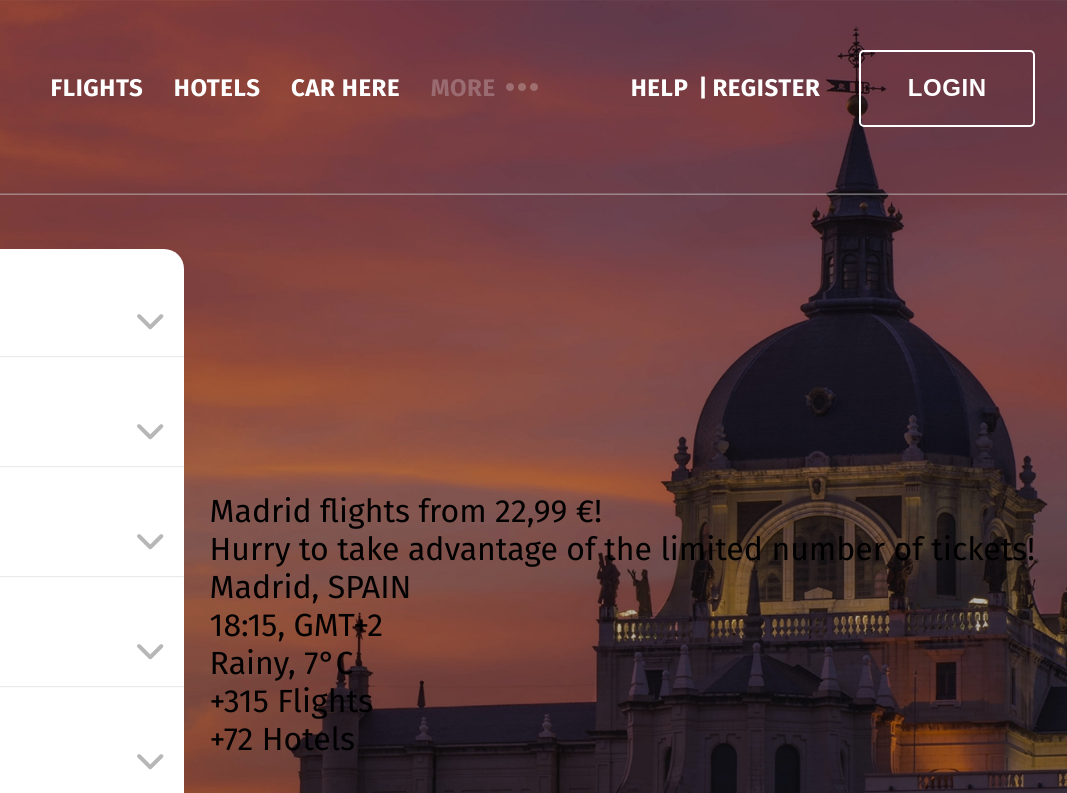
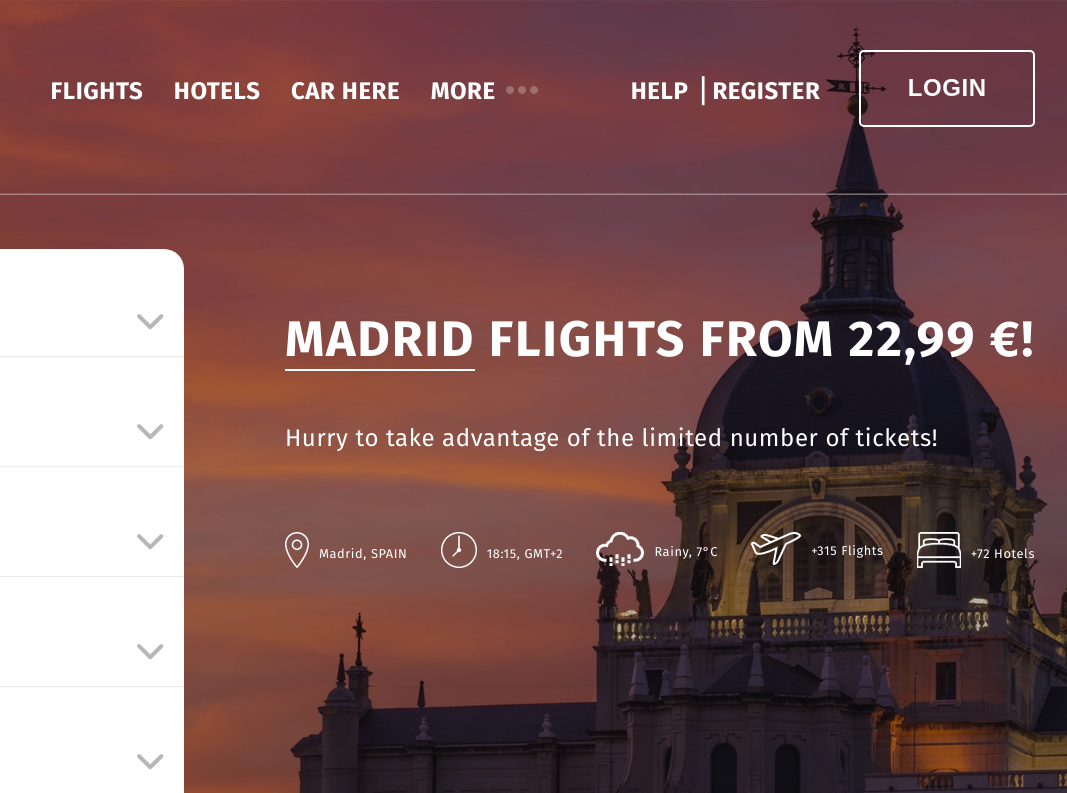
Before and after one commit to Necritto/get2_agency, a website built with webpack: page src/index.html in a window 1280 px wide. Shown: the top 793 px of the page, 213-1280 px from the left. Built offline with nearby package versions, Linux system fonts and the light colour scheme.

Commit message:
Feature: header styles added [ref:no-ref]

```diff
--- a/src/assets/scss/modules/header.scss
+++ b/src/assets/scss/modules/header.scss
@@ -20,7 +20,10 @@
   flex-basis: 80%;
   justify-content: space-around;
   align-items: center;
-  @include font;
+
+  a {
+    @include font;
+  }
 }
 
 .nav__ul {
@@ -48,7 +51,10 @@
 
 .help::after {
   content: '|';
-  padding-left: 15%;
+  padding-left: 12%;
+  color: #ffffff;
+  position: relative;
+  top: 3px;
 }
 
 .login {
@@ -57,6 +63,7 @@
   border-radius: 5px;
   border: 2px solid #ffffff;
   background-color: transparent;
+  cursor: pointer;
   @include font;
 }
 
@@ -104,7 +111,7 @@
 .searchBox__item-text {
   @include font;
   color: #b7b7b7;
-  font-weight: 400;
+  font-weight: $mainFontWeight;
   letter-spacing: 0.8px;
 }
 
@@ -126,29 +133,67 @@
   letter-spacing: 0.9px;
   background-color: transparent;
   font-size: 36px;
+  cursor: pointer;
 }
-
-
-
-
-
-
-
-
-
-
-
-
-
-
-
-
-
-
-
-
 
 .headerContent {
   display: flex;
   flex-direction: column;
+  position: relative;
+  top: -190px;
 }
+
+.headerContent__theme {
+  @include font;
+  font-size: 50px;
+  margin-bottom: 55px;
+  letter-spacing: 1.8px;
+
+  span {
+    border-bottom: 2px solid #ffffff;
+  }
+}
+
+.headerContent__descr {
+  @include font;
+  text-transform: none;
+  font-weight: $mainFontWeight;
+  padding-bottom: 70px;
+}
+
+.headerContent__icons {
+  display: flex;
+  justify-content: space-between;
+}
+
+.headerContent__content-item {
+  @include font;
+  font-size: 40%;
+  font-weight: $mainFontWeight;
+  text-transform: none;
+
+  .place::before {
+    @include iconPosition;
+    content: url(../img/place.png);
+  }
+
+  .time::before {
+    @include iconPosition;
+    content: url(../img/timezone.png);
+  }
+
+  .weather::before {
+    @include iconPosition;
+    content: url(../img/rain.png);
+  }
+
+  .flights::before {
+    @include iconPosition;
+    content: url(../img/flight.png);
+  }
+
+  .hotels::before {
+    @include iconPosition;
+    content: url(../img/hotel.png);
+  }
+}
--- a/src/assets/scss/utils/mixins.scss
+++ b/src/assets/scss/utils/mixins.scss
@@ -22,3 +22,9 @@
   text-transform: uppercase;
   letter-spacing: $spacing;
 }
+
+@mixin iconPosition {
+  position: relative;
+  top: 10px;
+  margin-right: 10px;
+}
--- a/src/index.html
+++ b/src/index.html
@@ -19,14 +19,14 @@
         </div>
         <nav class="nav">
           <ul class="nav__ul">
-            <li class="nav__item">Flights</li>
-            <li class="nav__item">Hotels</li>
-            <li class="nav__item">Car here</li>
-            <li class="nav__item">More</li>
+            <li class="nav__item"><a href="#">Flights</a></li>
+            <li class="nav__item"><a href="#">Hotels</a></li>
+            <li class="nav__item"><a href="#">Car here</a></li>
+            <li class="nav__item"><a href="#">More</a></li>
           </ul>
           <div class="nav__addition">
-            <p class="help">Help</p>
-            <p class="reg">Register</p>
+            <p class="help"><a href="#">Help</a></p>
+            <p class="reg"><a href="#">Register</a></p>
           </div>
         </nav>
         <button class="login">Login</button>
@@ -84,31 +84,26 @@
             <a href="#" class="searchBox__item-arrow"></a>
           </div>
           <div class="searchBox__item">
-            <button class="searchBox__item-search">Search</button>
+            <button class="searchBox__item-search">Search!</button>
           </div>
         </div>
         <div class="headerContent">
-          <h1 class="headerContent__theme">Madrid flights from 22,99 €!</h1>
+          <h1 class="headerContent__theme"><span>Madrid</span> flights from 22,99 €!</h1>
           <p class="headerContent__descr">Hurry to take advantage of the limited number of tickets!</p>
           <div class="headerContent__icons">
             <div class="headerContent__content-item">
-              <div class="headerContent__content-icon"></div>
               <p class="headerContent__content-text place">Madrid, SPAIN</p>
             </div>
             <div class="headerContent__content-item">
-              <div class="headerContent__content-icon"></div>
               <p class="headerContent__content-text time">18:15, GMT+2</p>
             </div>
             <div class="headerContent__content-item">
-              <div class="headerContent__content-icon"></div>
               <p class="headerContent__content-text weather">Rainy, 7°C</p>
             </div>
             <div class="headerContent__content-item">
-              <div class="headerContent__content-icon"></div>
               <p class="headerContent__content-text flights">+315 Flights</p>
             </div>
             <div class="headerContent__content-item">
-              <div class="headerContent__content-icon"></div>
               <p class="headerContent__content-text hotels">+72 Hotels</p>
             </div>
           </div>
```
